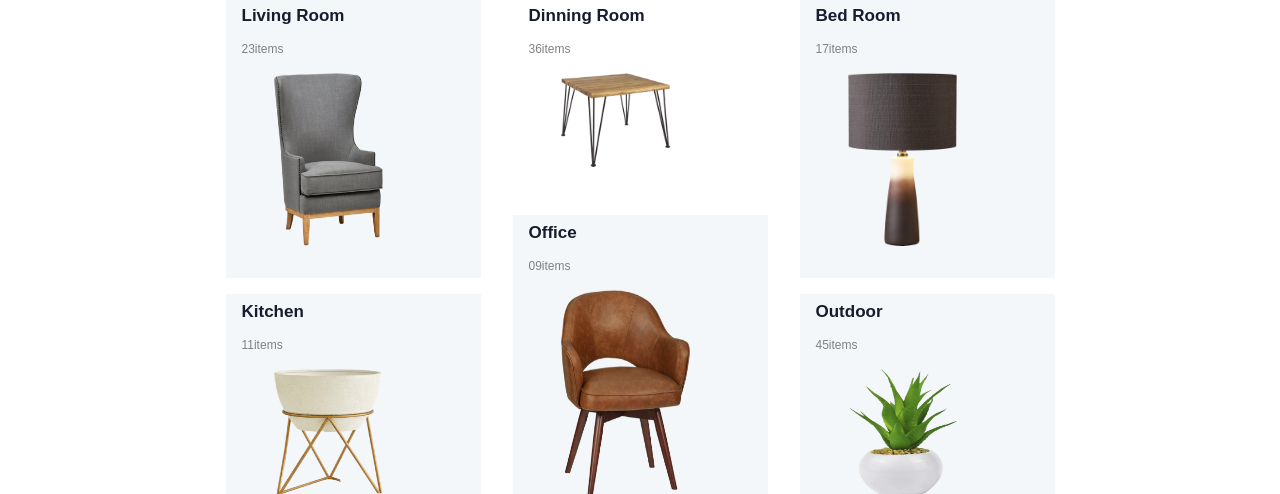
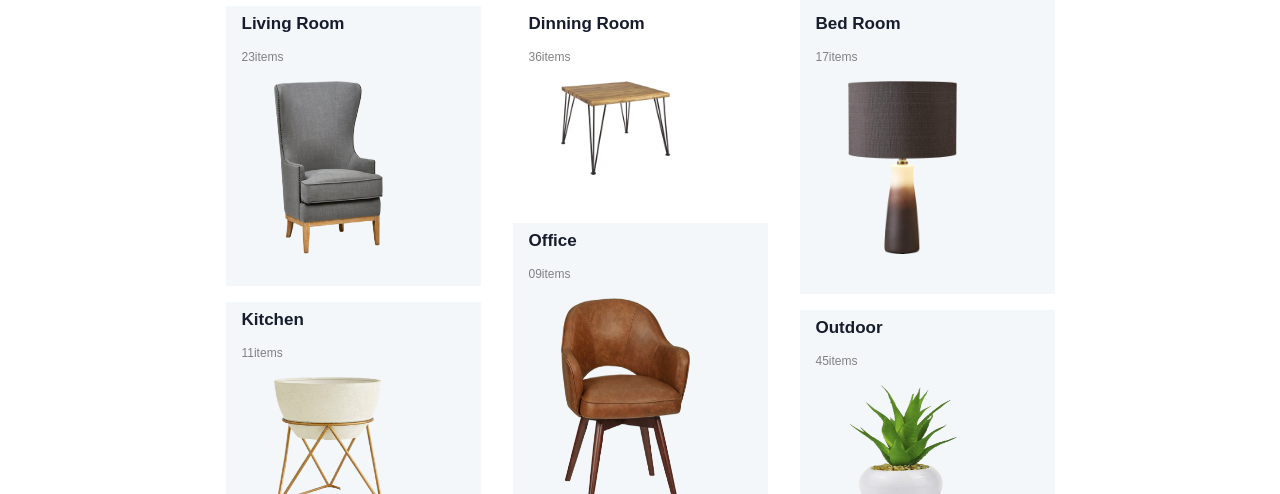
Before and after one commit to adebayoalade/Capstone-project, a plain HTML site: page index.html in a window 1280 px wide. Shown: the part 858-1352 px from the top of the page. Drawn offline with nearby package versions, Linux system fonts and the light colour scheme; a web font is replaced by a local one.

Commit message:
Update index.html

```diff
--- a/index.html
+++ b/index.html
@@ -89,7 +89,7 @@
             </div>
         </div>
         <div class="inner">
-            <div class="category-width">
+            <div class="category-width py-2 ">
                 <div><h5 class="d-flex flex-column px-3 py-2 items"><span class="house_layout">Bed Room</span> 17items</h5></div>
                 <div><img src="./assets/image4.png" alt="A chair" class="bitmap" style="height: 205px;" ></div>
             </div>
```
